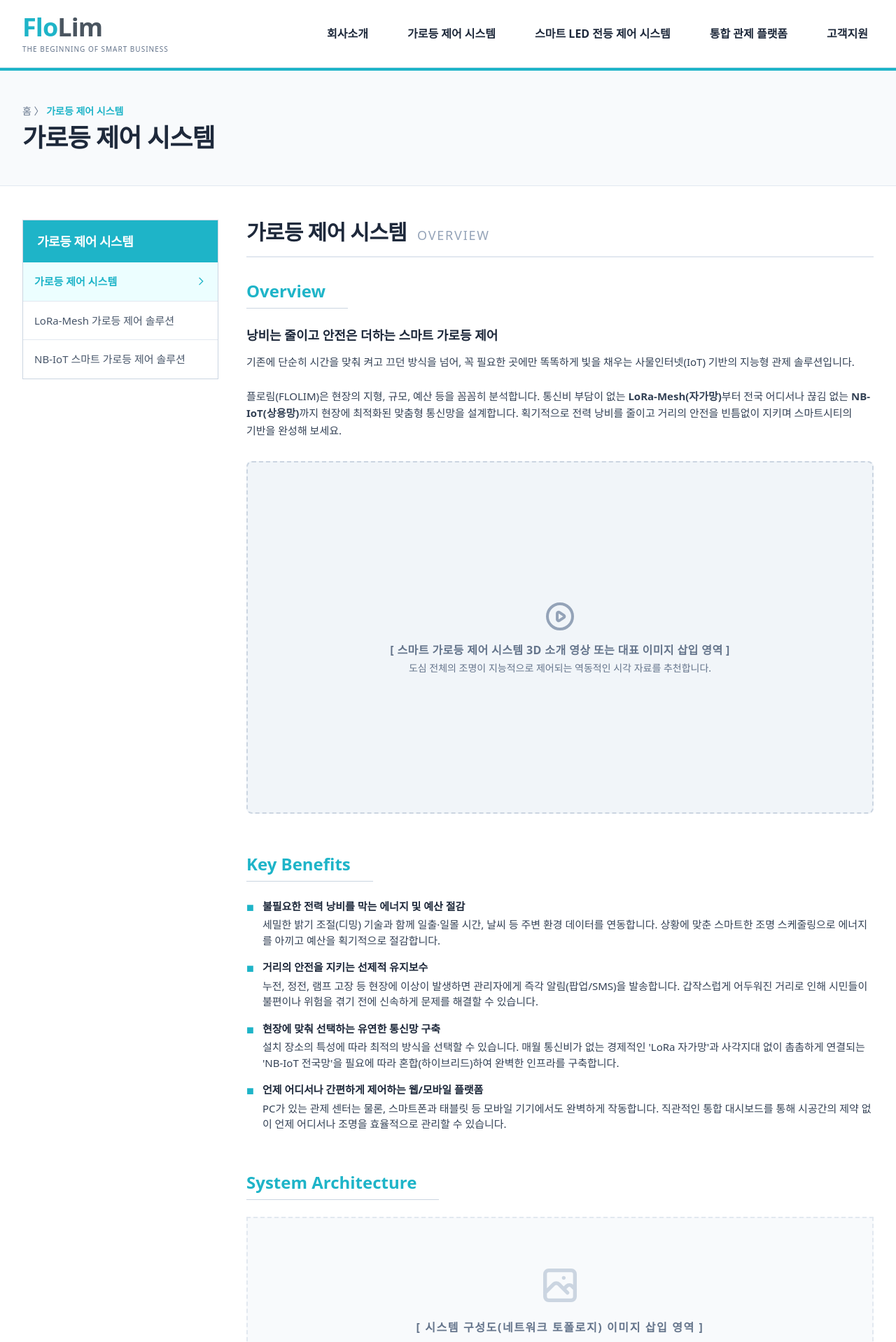
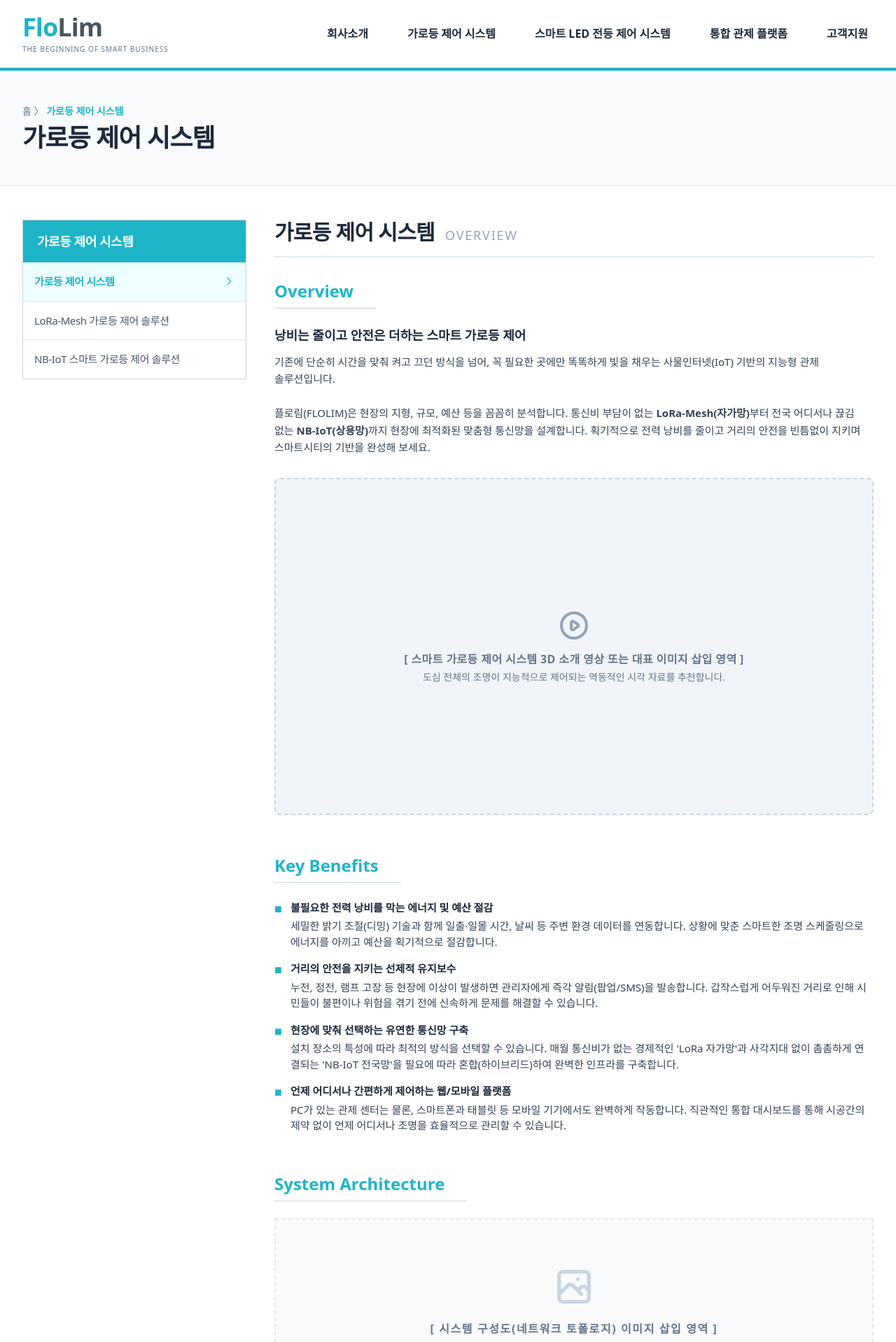
Before and after one commit to flolim-mj54/flolim-website, a React (Vite) app: page /streetlight-intro in a window 1280 px wide. Shown: the top 1918 px of the page at 70% size. Built offline with nearby package versions, Linux system fonts and the light colour scheme.

Commit message:
가로등 사이드바 고도화

```diff
--- a/src/LoraMeshSolution.jsx
+++ b/src/LoraMeshSolution.jsx
@@ -15,25 +15,25 @@ const LoraSolution = () => {
 
       <div className="max-w-7xl mx-auto px-4 sm:px-6 lg:px-8 mt-12 flex flex-col md:flex-row gap-10">
 
-        {/* 🚀 수정된 사이드바 (너비 넓힘, 1줄 고정) */}
-        <aside className="w-full md:w-[280px] flex-shrink-0">
+        {/* 🚀 수정된 사이드바: 폭 확장(320px), 줄바꿈 방지 적용 */}
+        <aside className="w-full md:w-[320px] flex-shrink-0">
           <div className="border border-slate-300">
             <div className="bg-[#1eb4c8] text-white py-4 px-5">
               <h2 className="text-lg font-bold tracking-tight">가로등 제어 시스템</h2>
             </div>
             <ul className="flex flex-col">
               <li className="border-b border-slate-200">
-                <Link to="/streetlight-intro" className="flex items-center justify-between px-4 py-4 text-[14px] lg:text-[15px] text-slate-600 hover:text-[#1eb4c8] hover:bg-slate-50 transition-all break-keep">
+                <Link to="/streetlight-intro" className="flex items-center justify-between px-4 py-4 text-[14px] lg:text-[15px] tracking-tight text-slate-600 hover:text-[#1eb4c8] hover:bg-slate-50 transition-all whitespace-nowrap">
                   가로등 제어 시스템
                 </Link>
               </li>
               <li className="border-b border-slate-200">
-                <Link to="/lora" className="flex items-center justify-between px-4 py-4 text-[14px] lg:text-[15px] bg-cyan-50 text-[#1eb4c8] font-bold break-keep">
-                  LoRa-Mesh 가로등 제어 솔루션 <svg className="w-4 h-4 flex-shrink-0 ml-1" fill="none" stroke="currentColor" viewBox="0 0 24 24"><path strokeLinecap="square" strokeLinejoin="miter" strokeWidth="2" d="M9 5l7 7-7 7"></path></svg>
+                <Link to="/lora" className="flex items-center justify-between px-4 py-4 text-[14px] lg:text-[15px] tracking-tight bg-cyan-50 text-[#1eb4c8] font-bold whitespace-nowrap">
+                  LoRa-Mesh 가로등 제어 솔루션 <svg className="w-4 h-4 flex-shrink-0 ml-2" fill="none" stroke="currentColor" viewBox="0 0 24 24"><path strokeLinecap="square" strokeLinejoin="miter" strokeWidth="2" d="M9 5l7 7-7 7"></path></svg>
                 </Link>
               </li>
               <li className="border-b border-slate-200 last:border-0">
-                <Link to="/nbiot" className="flex items-center justify-between px-4 py-4 text-[14px] lg:text-[15px] text-slate-600 hover:text-[#1eb4c8] hover:bg-slate-50 transition-all break-keep">
+                <Link to="/nbiot" className="flex items-center justify-between px-4 py-4 text-[14px] lg:text-[15px] tracking-tight text-slate-600 hover:text-[#1eb4c8] hover:bg-slate-50 transition-all whitespace-nowrap">
                   NB-IoT 스마트 가로등 제어 솔루션
                 </Link>
               </li>
@@ -42,7 +42,6 @@ const LoraSolution = () => {
         </aside>
 
         <section className="flex-1 min-w-0">
-          {/* 🚀 본문 제목(H2) 통일: 가로등 제어 솔루션 추가 */}
           <h2 className="text-3xl font-black text-slate-800 tracking-tight mb-8 pb-4 border-b-2 border-slate-200">
             LoRa-Mesh 가로등 제어 솔루션 <span className="text-lg text-slate-400 font-normal tracking-widest uppercase ml-2">Overview</span>
           </h2>
--- a/src/StreetLightIntro.jsx
+++ b/src/StreetLightIntro.jsx
@@ -15,25 +15,25 @@ const StreetLightIntro = () => {
 
       <div className="max-w-7xl mx-auto px-4 sm:px-6 lg:px-8 mt-12 flex flex-col md:flex-row gap-10">
 
-        {/* 🚀 수정된 사이드바 (너비 넓힘, 1줄 고정) */}
-        <aside className="w-full md:w-[280px] flex-shrink-0">
+        {/* 🚀 수정된 사이드바: 폭 확장(320px), 줄바꿈 방지 적용 */}
+        <aside className="w-full md:w-[320px] flex-shrink-0">
           <div className="border border-slate-300">
             <div className="bg-[#1eb4c8] text-white py-4 px-5">
               <h2 className="text-lg font-bold tracking-tight">가로등 제어 시스템</h2>
             </div>
             <ul className="flex flex-col">
               <li className="border-b border-slate-200">
-                <Link to="/streetlight-intro" className="flex items-center justify-between px-4 py-4 text-[14px] lg:text-[15px] bg-cyan-50 text-[#1eb4c8] font-bold break-keep">
-                  가로등 제어 시스템 <svg className="w-4 h-4 flex-shrink-0 ml-1" fill="none" stroke="currentColor" viewBox="0 0 24 24"><path strokeLinecap="square" strokeLinejoin="miter" strokeWidth="2" d="M9 5l7 7-7 7"></path></svg>
+                <Link to="/streetlight-intro" className="flex items-center justify-between px-4 py-4 text-[14px] lg:text-[15px] tracking-tight bg-cyan-50 text-[#1eb4c8] font-bold whitespace-nowrap">
+                  가로등 제어 시스템 <svg className="w-4 h-4 flex-shrink-0 ml-2" fill="none" stroke="currentColor" viewBox="0 0 24 24"><path strokeLinecap="square" strokeLinejoin="miter" strokeWidth="2" d="M9 5l7 7-7 7"></path></svg>
                 </Link>
               </li>
               <li className="border-b border-slate-200">
-                <Link to="/lora" className="flex items-center justify-between px-4 py-4 text-[14px] lg:text-[15px] text-slate-600 hover:text-[#1eb4c8] hover:bg-slate-50 transition-all break-keep">
+                <Link to="/lora" className="flex items-center justify-between px-4 py-4 text-[14px] lg:text-[15px] tracking-tight text-slate-600 hover:text-[#1eb4c8] hover:bg-slate-50 transition-all whitespace-nowrap">
                   LoRa-Mesh 가로등 제어 솔루션
                 </Link>
               </li>
               <li className="border-b border-slate-200 last:border-0">
-                <Link to="/nbiot" className="flex items-center justify-between px-4 py-4 text-[14px] lg:text-[15px] text-slate-600 hover:text-[#1eb4c8] hover:bg-slate-50 transition-all break-keep">
+                <Link to="/nbiot" className="flex items-center justify-between px-4 py-4 text-[14px] lg:text-[15px] tracking-tight text-slate-600 hover:text-[#1eb4c8] hover:bg-slate-50 transition-all whitespace-nowrap">
                   NB-IoT 스마트 가로등 제어 솔루션
                 </Link>
               </li>
```
